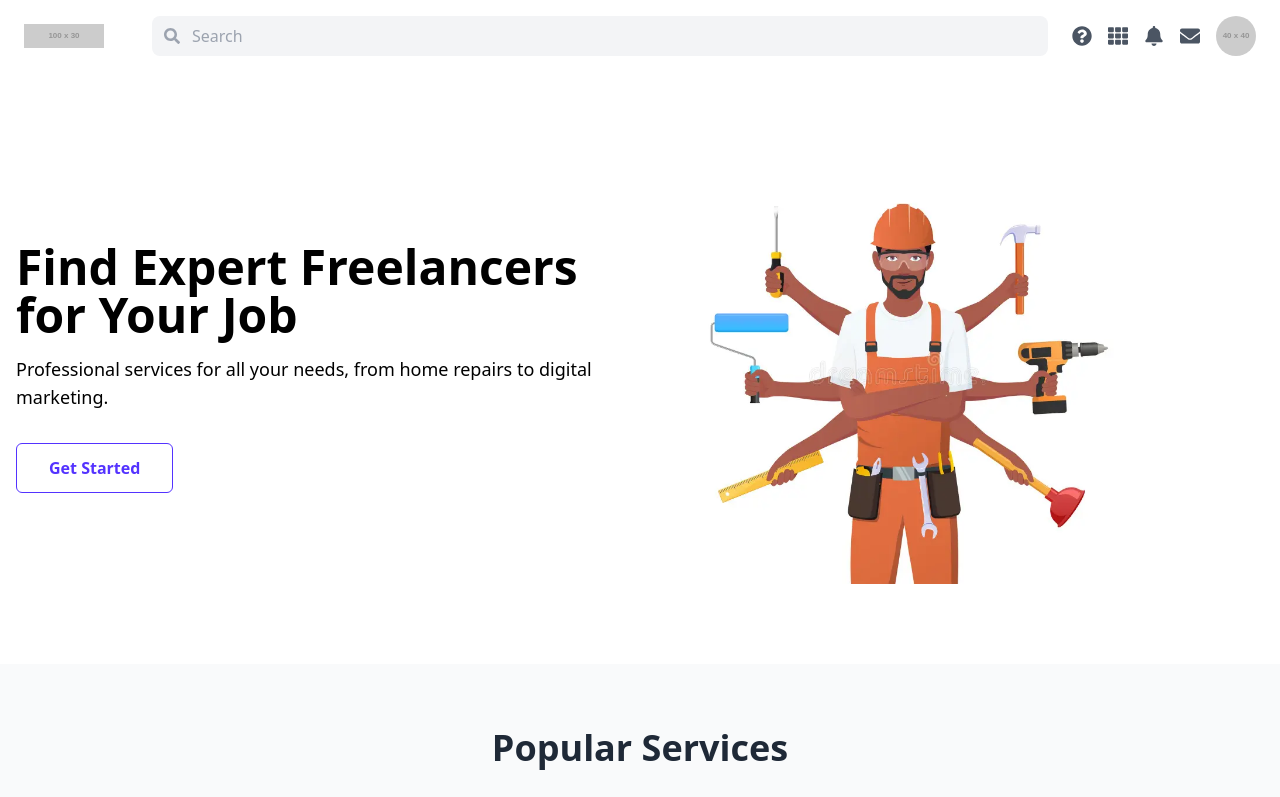
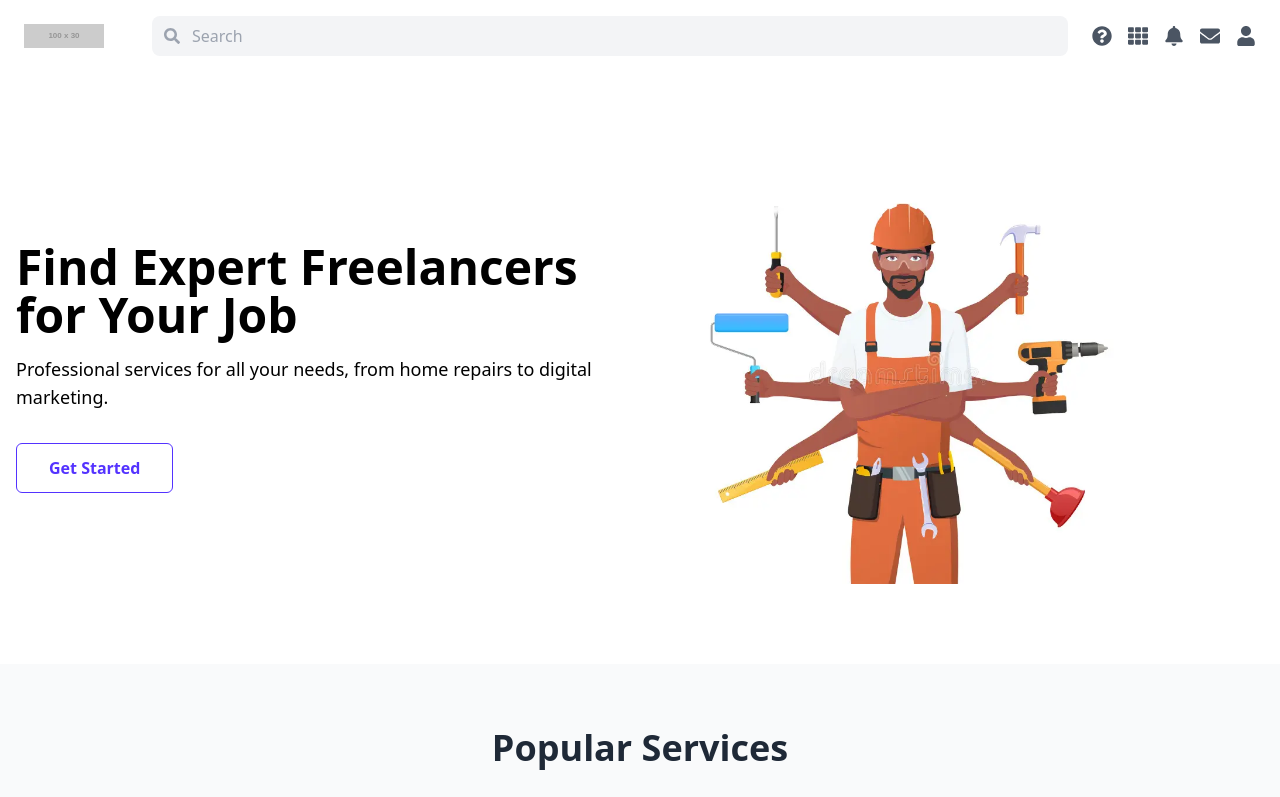
Before and after one commit to Robass-Atif/SE-PROJECT-FRONTEND, a React (Vite) app: page / in a window 1280 px wide. Shown: the top 797 px of the page. Built offline with nearby package versions, Linux system fonts and the light colour scheme; what @atlaskit/tokens would draw is missing.

Commit message:
Completed Navbar conditional rendering

```diff
--- a/src/Components/Navbar/Navbar.jsx
+++ b/src/Components/Navbar/Navbar.jsx
@@ -6,6 +6,7 @@ import {
   FaBars,
   FaQuestionCircle,
   FaTh,
+  FaUser,
 } from "react-icons/fa";
 import { Link } from "react-router-dom";
 import ProfileDropdown from "./profileDropDown";
@@ -112,7 +113,15 @@ const Navbar = () => {
         <FaBell className="w-5 h-5 text-gray-600 hover:text-indigo-600 cursor-pointer" />
         <FaEnvelope className="w-5 h-5 text-gray-600 hover:text-indigo-600 cursor-pointer" />
 
-        <ProfileDropdown />
+        {currentUser ? (
+          <ProfileDropdown />
+        ) : (
+          <>
+            <Link to="/signup">
+              <FaUser className="w-5 h-5 text-gray-600 hover:text-indigo-600 cursor-pointer" />
+            </Link>
+          </>
+        )}
       </div>
 
       {/* Mobile Menu Button */}
```
